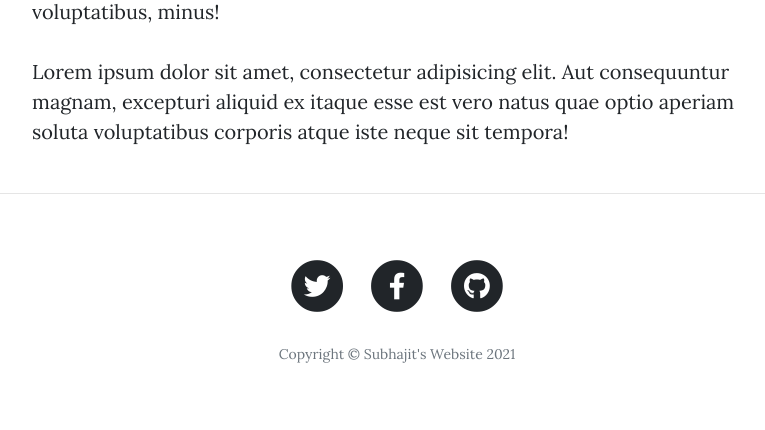
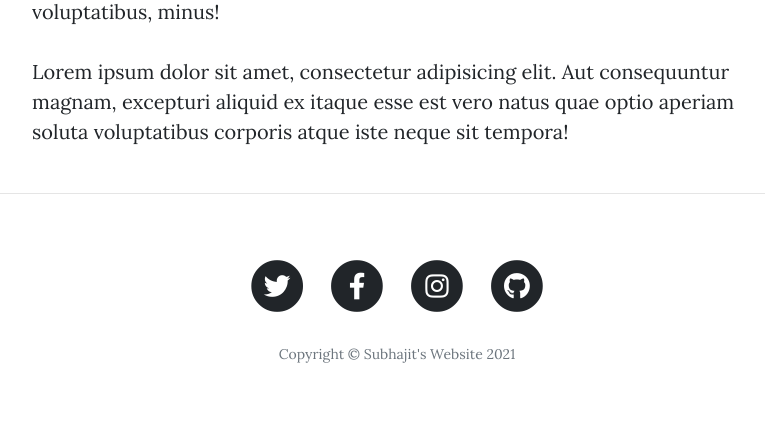
Before and after one commit to Mahamrithunjaya/Subhajit-Blogs-Capstone-Project, a Flask app: page /about in a window 1280 px wide. Shown: the part 825-1255 px from the top of the page, without its empty margins (243-1008 px from the left). Run offline with Flask 2, Linux system fonts and the light colour scheme; some libraries are stand-ins or nearby versions.

Commit message:
Footer Link Added

```diff
--- a/templates/footer.html
+++ b/templates/footer.html
@@ -5,7 +5,7 @@
         <div class="col-lg-8 col-md-10 mx-auto">
           <ul class="list-inline text-center">
             <li class="list-inline-item">
-              <a href="#">
+              <a href="https://twitter.com/saha_subhajit_">
                 <span class="fa-stack fa-lg">
                   <i class="fas fa-circle fa-stack-2x"></i>
                   <i class="fab fa-twitter fa-stack-1x fa-inverse"></i>
@@ -13,7 +13,7 @@
               </a>
             </li>
             <li class="list-inline-item">
-              <a href="#">
+              <a href="https://www.facebook.com/saha.subhajit.1517">
                 <span class="fa-stack fa-lg">
                   <i class="fas fa-circle fa-stack-2x"></i>
                   <i class="fab fa-facebook-f fa-stack-1x fa-inverse"></i>
@@ -21,7 +21,15 @@
               </a>
             </li>
             <li class="list-inline-item">
-              <a href="#">
+              <a href="https://www.instagram.com/saha_suvojit_/">
+                <span class="fa-stack fa-lg">
+                  <i class="fas fa-circle fa-stack-2x"></i>
+                  <i class="fab fa-instagram fa-stack-1x fa-inverse"></i>
+                </span>
+              </a>
+            </li>
+            <li class="list-inline-item">
+              <a href="https://github.com/Mahamrithunjaya">
                 <span class="fa-stack fa-lg">
                   <i class="fas fa-circle fa-stack-2x"></i>
                   <i class="fab fa-github fa-stack-1x fa-inverse"></i>
```
